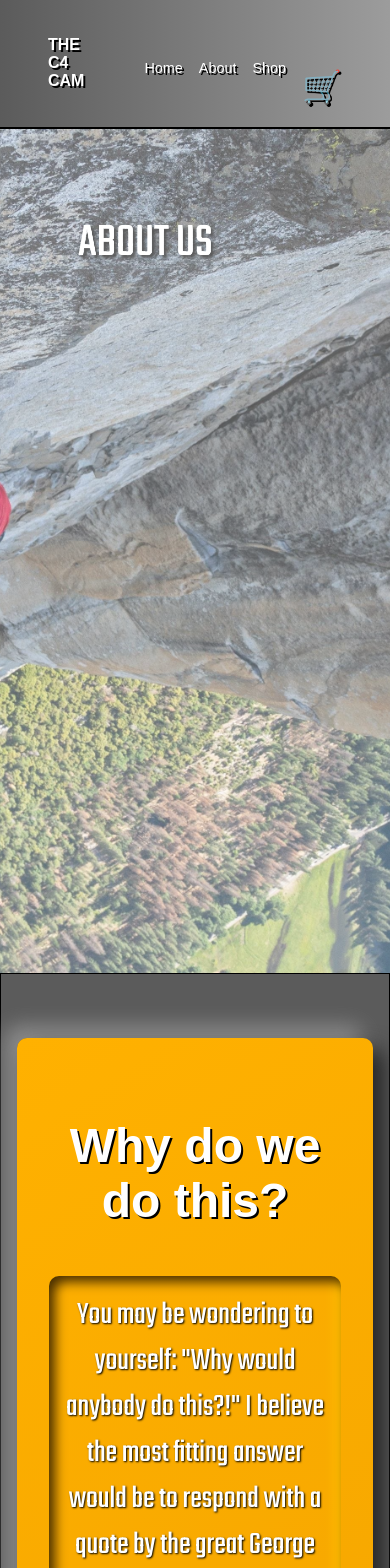
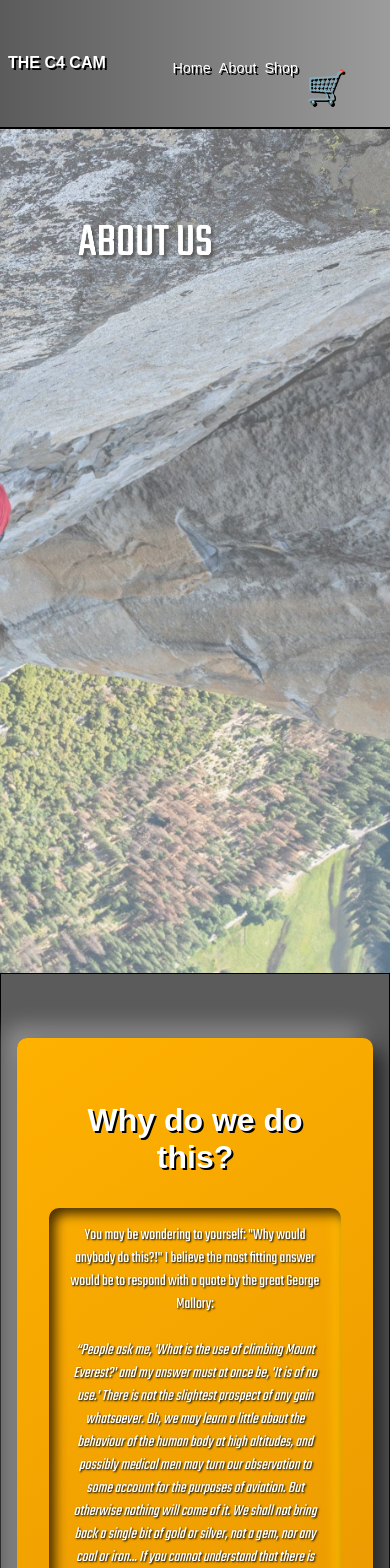
Before and after one commit to DorianDeptuch/Shopping-Cart, a React (Create React App) app: page /About in a window 390 px wide. Shown: the top 1568 px of the page. Built offline with nearby package versions, Linux system fonts and the light colour scheme; a web font is replaced by a local one.

Commit message:
more responsive changes

```diff
--- a/src/App.css
+++ b/src/App.css
@@ -136,6 +136,23 @@ a {
 
   .list-div > ul > li {
     padding: 0.5rem;
+  }
+}
+
+@media only screen and (max-width: 450px) {
+  .list-div > ul > li {
+    padding: 0.25rem;
+  }
+  .list-div,
+  .title-div {
+    padding-left: 0.5rem !important;
+  }
+
+  .section-text > h3 {
+    font-size: 2rem !important;
+  }
+  .section-text > p {
+    font-size: 1rem;
   }
 }
 
@@ -341,16 +358,16 @@ select {
   .shop-div {
     padding: 2rem !important;
   }
-
-  .purchase,
-  .scroll {
-    height: 6rem;
-  }
 }
 
 @media only screen and (max-width: 650px) {
   .item-type-name {
     font-size: 2rem;
+  }
+
+  .purchase,
+  .scroll {
+    height: 6rem !important;
   }
 }
 
@@ -492,6 +509,7 @@ select > option {
 .scroll {
   height: 2.125rem;
   width: 10rem;
+  background-color: white;
   color: black;
   border: 1px solid black;
   align-self: center;
@@ -599,10 +617,6 @@ select > option {
   content: "$";
 }
 
-/* .subtotal {
-  padding: 0rem 0.5rem 0rem 0.5rem;
-} */
-
 .checkout-cancel {
   display: flex;
   flex-direction: row;
@@ -638,11 +652,19 @@ select > option {
   .cart-div {
     width: 80vw;
   }
+
+  .item-type-buy {
+    padding-right: 1rem !important;
+  }
 }
 
 @media only screen and (max-width: 650px) {
   .itemized-list-item > div > p {
     padding: 0.25rem !important;
+  }
+
+  .item-title {
+    font-size: 0.5rem !important;
   }
 
   /* .item-type-buy {
```
